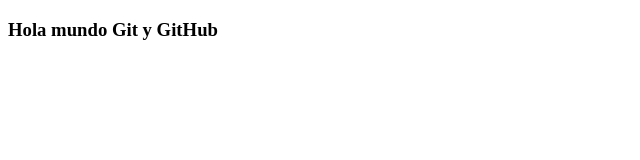
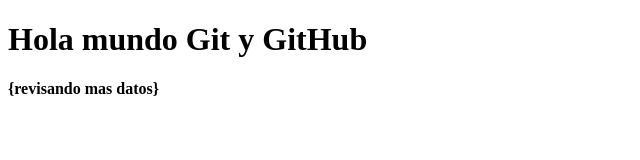
Before and after one commit to Jeec4444/wp_jeec, a plain HTML site: page index.html in a window 1280 px wide. Shown: the whole page, without its empty margins (0-640 px from the left). Drawn offline with Linux system fonts and the light colour scheme.

Commit message:
Se añadió más lineas descriptivas

```diff
--- a/index.html
+++ b/index.html
@@ -2,9 +2,12 @@
 <html lang="en">
 <head>
 	<meta charset="UTF-8">
-	<title>Git-Hub</title>
+	<title>Git-Hub	</title>
 </head>
 <body>
-	<h3>Hola mundo Git y GitHub</h3>
+	<h1>Hola mundo Git y GitHub</h1>
+	<div class="container">
+		<h4>{revisando mas datos}	</h4>
+	</div>
 </body>
 </html>
```
Also changed, not shown: 1 other file.
